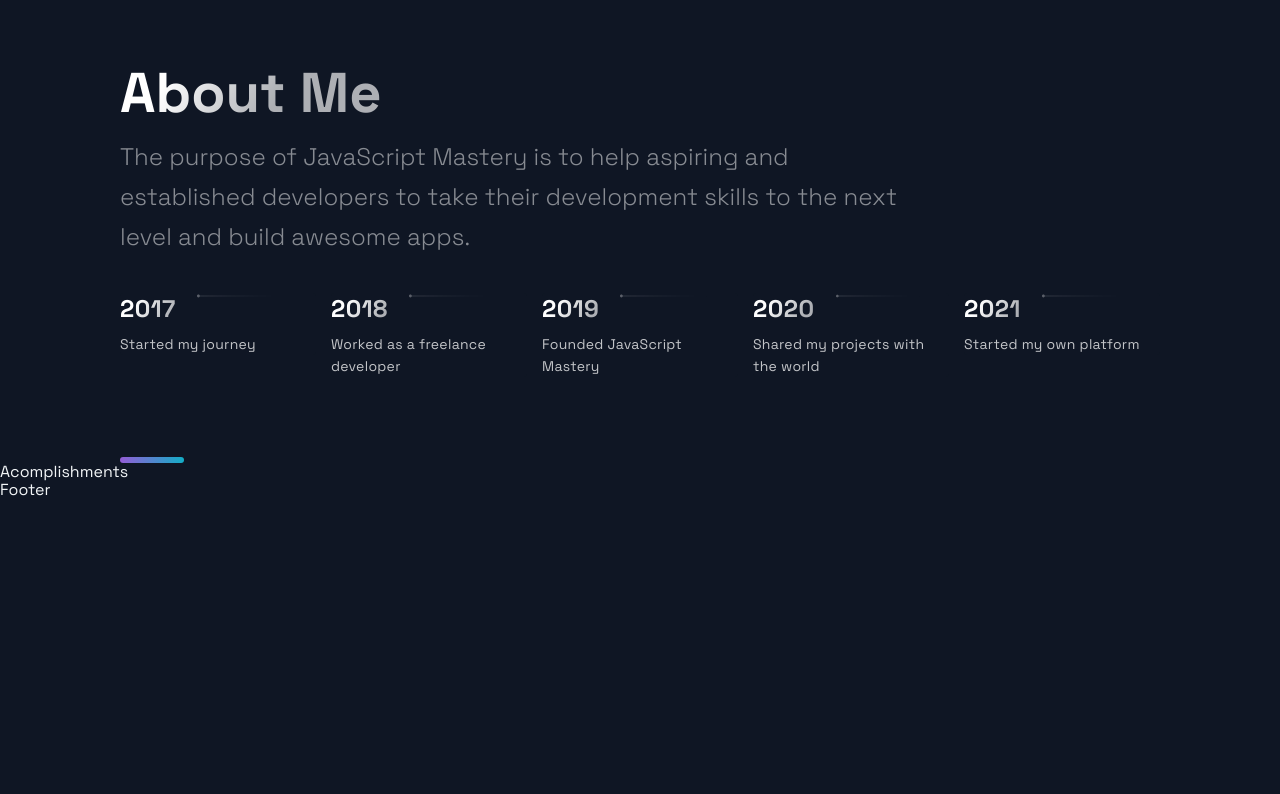
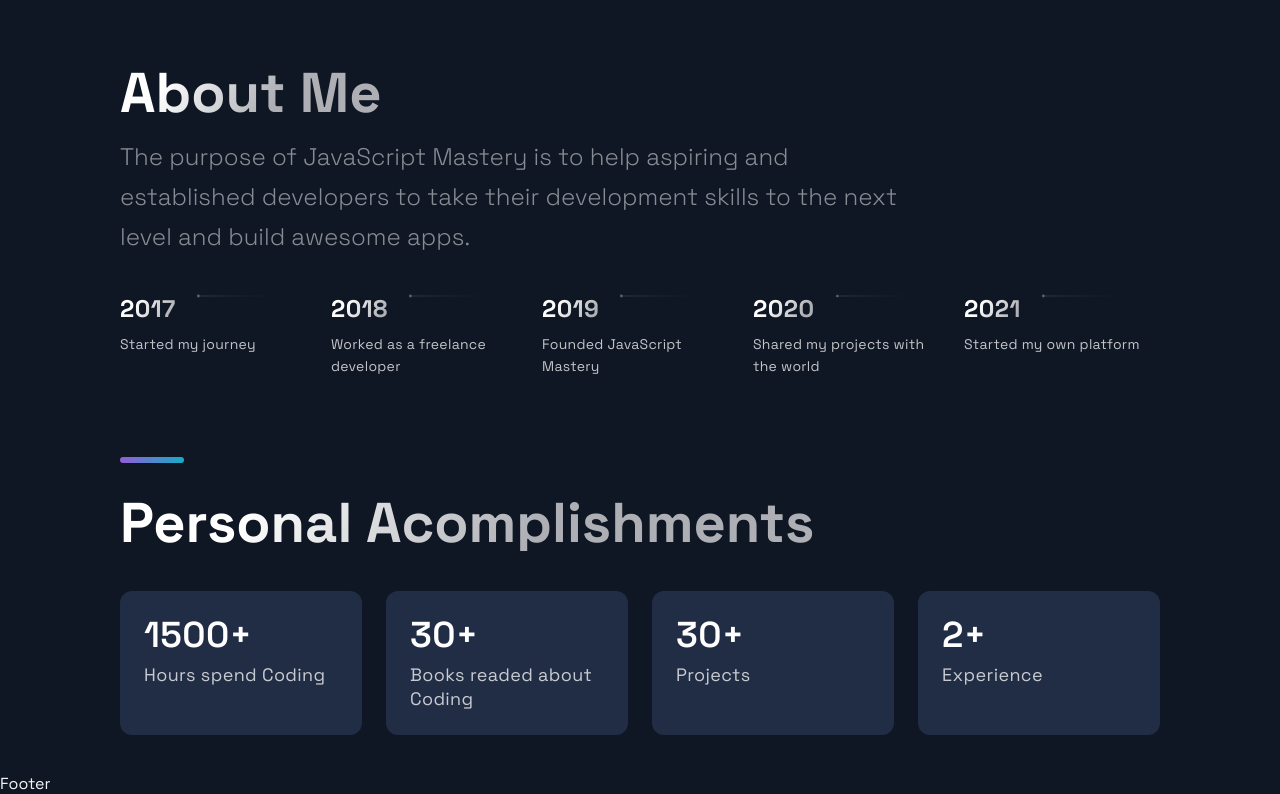
Before and after one commit to HristijanGjorgjioski/DevFolio, a Next.js app: page / in a window 1280 px wide. Shown: the part 2492-3286 px from the top of the page. Before the commit the page ends 2992 px from the top, so only its background shows below. Built offline with nearby package versions, Linux system fonts and the light colour scheme.

Commit message:
Time to work on Footer

```diff
--- a/src/components/Acomplishments/Acomplishments.js
+++ b/src/components/Acomplishments/Acomplishments.js
@@ -4,16 +4,26 @@
 import { Box, Boxes, BoxNum, BoxText } from './AcomplishmentsStyles';
 
 const data = [
-  { number: 20, text: 'Open Source Projects'},
-  { number: 1000, text: 'Students', },
-  { number: 1900, text: 'Github Followers', },
-  { number: 5000, text: 'Github Stars', }
+  { number: 1500, text: 'Hours spend Coding'},
+  { number: 30, text: 'Books readed about Coding', },
+  { number: 30, text: 'Projects', },
+  { number: 2, text: 'Experience', }
 ];
 
 const Acomplishments = () => (
-  <div>
-    Acomplishments
-  </div>
+  <Section>
+    <SectionTitle>Personal Acomplishments</SectionTitle>
+    <Boxes>
+      {data.map((card, index) => (
+        <Box key={index}>
+          <BoxNum>
+            {card.number}+
+          </BoxNum>
+          <BoxText>{card.text}</BoxText>
+        </Box>
+      ))}
+    </Boxes>
+  </Section>
 );
 
 export default Acomplishments;
```
